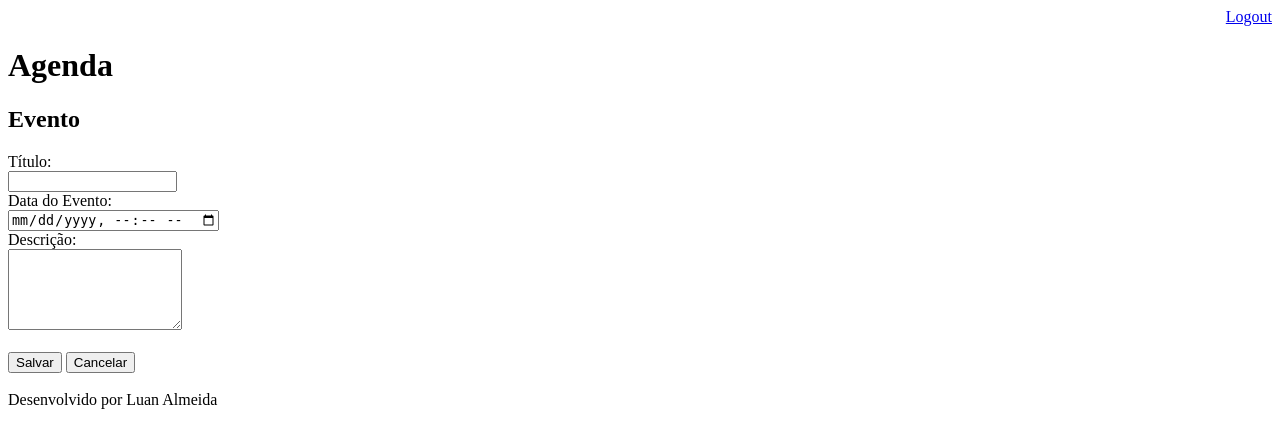
After one commit to LuanAlmeida21/Django_agenda, a Django app: page /agenda/evento/ in a window 1280 px wide. The commit adds this page. Shown: the top 448 px of the page. Run offline with Django 4.2, Linux system fonts and the light colour scheme; a user stored in the database is signed in.

Commit message:
Incluido template para inserção de eventos para agenda. Incluido gitignore os arquivos compilados

```diff
--- a/agenda/urls.py
+++ b/agenda/urls.py
@@ -21,6 +21,8 @@ from django.views.generic import RedirectView
 urlpatterns = [
     path('admin/', admin.site.urls),
     path('agenda/', views.lista_eventos),
+    path('agenda/evento/', views.evento),
+    path('agenda/evento/submit', views.submit_evento),
     path('', RedirectView.as_view(url='/agenda/')),
     path('login/', views.login_user),
     path('login/submit', views.submit_login),
--- a/core/views.py
+++ b/core/views.py
@@ -32,3 +32,20 @@ def lista_eventos(request):
     evento = Evento.objects.filter(usuario=usuario)
     dados = {'eventos': evento}
     return render(request, 'agenda.html', dados)
+
+@login_required(login_url='/login/')
+def evento(request):
+    return render(request, 'evento.html')
+
+def submit_evento(request):
+    if request.POST:
+        titulo = request.POST.get('titulo')
+        data_evento = request.POST.get('data_evento')
+        descricao = request.POST.get('descricao')
+        usuario = request.user
+        Evento.objects.create(titulo=titulo,
+                            data_evento=data_evento,
+                            descricao=descricao,
+                            usuario=usuario)
+
+    return redirect('/')
--- a/templates/agenda.html
+++ b/templates/agenda.html
@@ -2,7 +2,9 @@
 
 {% block content %}
     <h2> Agendamentos </h2>
-
+    <a href='evento/'>
+        <button type='button'>Novo Evento</button>
+    </a>
     <ul style="font-size: 18px">
         {% for evento in eventos %}
             <li>{{evento.titulo}} - {{evento.get_data_evento}}</li>
--- /dev/null
+++ b/templates/evento.html
@@ -0,0 +1,24 @@
+{% extends 'model-page.html' %}
+
+{% block content%}
+    <h2>Evento</h2>
+    <form action='submit' method='POST'> {% csrf_token %}
+        <label>Título:</label>
+        <br>
+        <input type='text' name='titulo' size='18'>
+        <br>
+        <label>Data do Evento:</label>
+        <br>
+        <input type='datetime-local' name='data_evento'>
+        <br>
+        <label>Descrição:</label>
+        <br>
+        <textarea name='descricao' rows='5' cols='19'></textarea>
+        <br><br>
+        <button type='submit'>Salvar</button>
+        <a href='/'>
+            <button type='button'>Cancelar</button>
+        </a>
+        <br><br>
+    </form>
+{% endblock %}
```
Also changed, not shown: core/migrations/0002_evento_usuario_alter_evento_data_evento.py (added), db.sqlite3, 1 other file.
